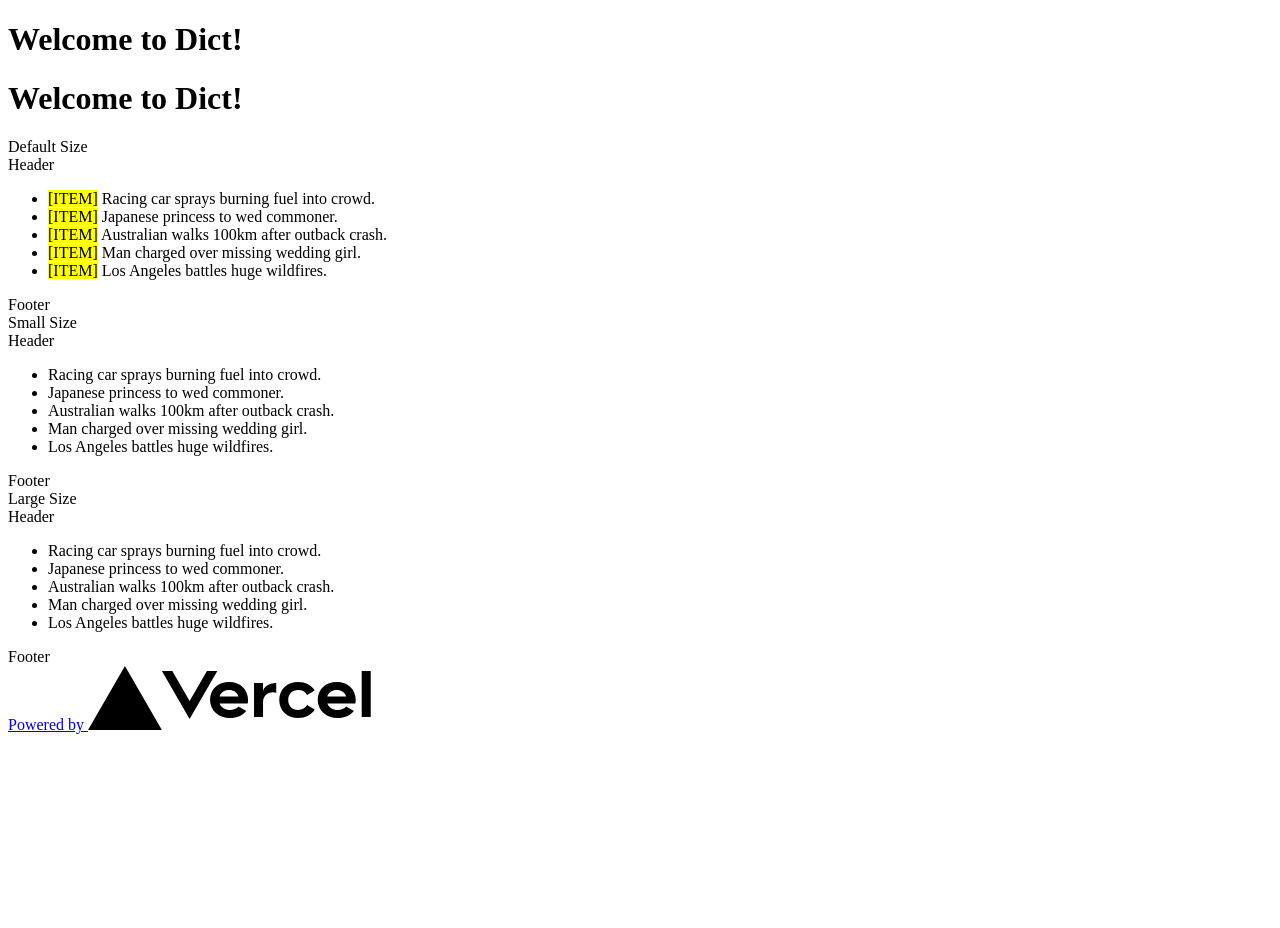
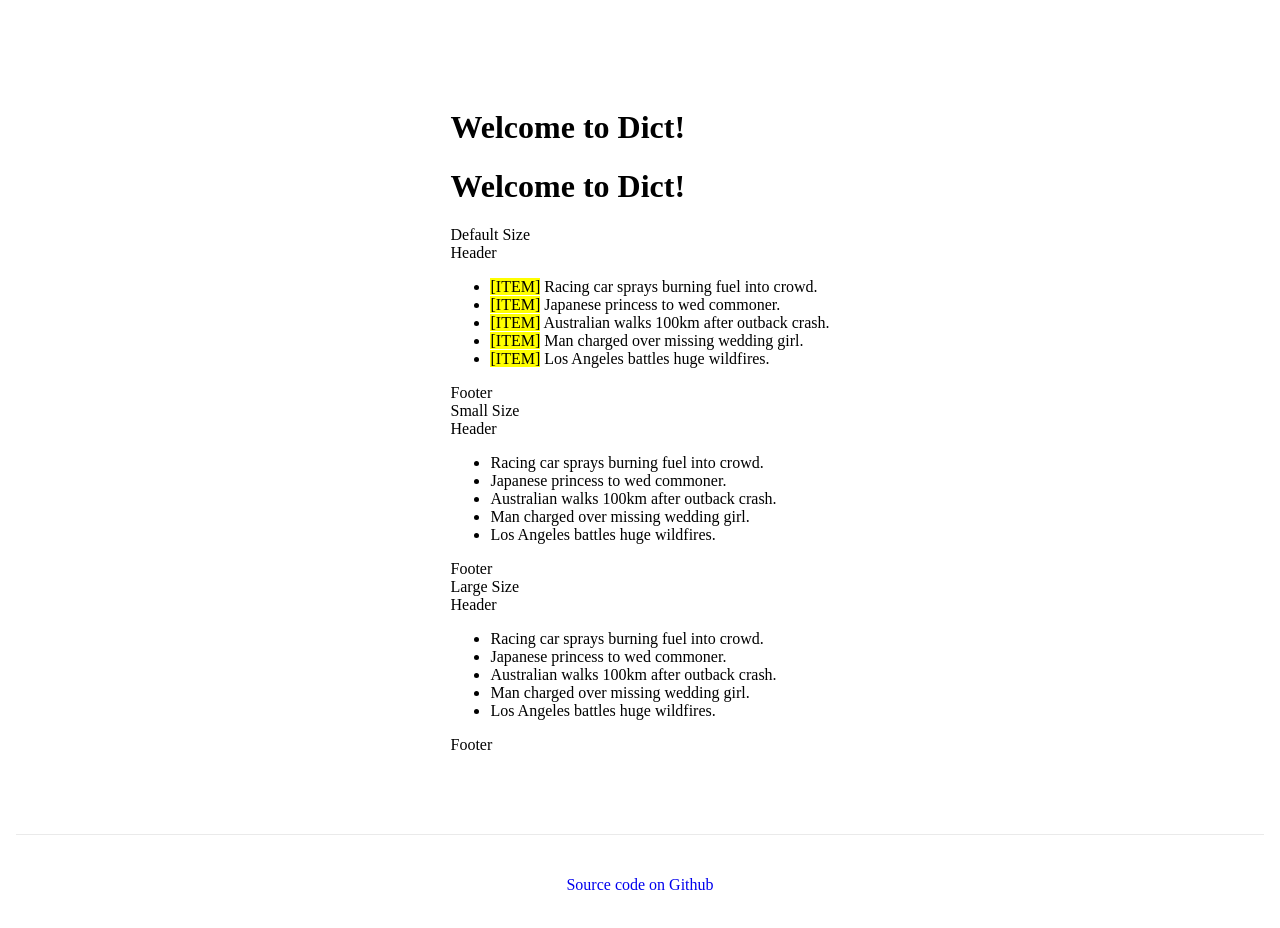
Before and after one commit to thinktwice13/dict, a Next.js app: page / in a window 1280 px wide. Shown: the top 928 px of the page. Before the commit the page ends 800 px from the top, so only its background shows below. Built offline with nearby package versions, Linux system fonts and the light colour scheme.

Commit message:
Use styled layout component

```diff
--- a/components/layout/container.js
+++ b/components/layout/container.js
@@ -1,40 +1,62 @@
 import Head from 'next/head';
 // import styles from '../../styles/Home.module.css';
+import styled from 'styled-components';
+
+const StyledContainer = styled.div`
+  min-height: 100vh;
+  padding: 0 0.5rem;
+  display: flex;
+  flex-direction: column;
+  justify-content: center;
+  align-items: center;
+`;
+
+const Main = styled.div`
+  padding: 5rem 0;
+  flex: 1;
+  display: flex;
+  flex-direction: column;
+  justify-content: center;
+  align-items: center;
+`;
+
+const Footer = styled.div`
+  width: 100%;
+  height: 100px;
+  border-top: 1px solid #eaeaea;
+  display: flex;
+  justify-content: center;
+  align-items: center;
+`;
+
+const FooterAnchor = styled.a`
+  display: flex;
+  justify-content: center;
+  align-items: center;
+  text-decoration: none;
+`;
 
 // eslint-disable-next-line
 const Conttainer = ({ children }) => {
   return (
-    <div
-    // className={styles.container}
-    >
+    <StyledContainer>
       <Head>
         <title>Dict App</title>
         <link rel="icon" href="/favicon.ico" />
       </Head>
 
-      <main
-      // className={styles.main}
-      >
-        {children}
-      </main>
+      <Main>{children}</Main>
 
-      <footer
-      // className={styles.footer}
-      >
-        <a
-          href="https://vercel.com?utm_source=create-next-app&utm_medium=default-template&utm_campaign=create-next-app"
+      <Footer>
+        <FooterAnchor
+          href="https://github.com/thinktwice13/dict"
           target="_blank"
           rel="noopener noreferrer"
         >
-          Powered by{' '}
-          <img
-            src="/vercel.svg"
-            alt="Vercel Logo"
-            // className={styles.logo}
-          />
-        </a>
-      </footer>
-    </div>
+          Source code on Github
+        </FooterAnchor>
+      </Footer>
+    </StyledContainer>
   );
 };
 
--- a/styles/Home.module.css
+++ b/styles/Home.module.css
@@ -1,4 +1,4 @@
-.container {
+/* .container {
   min-height: 100vh;
   padding: 0 0.5rem;
   display: flex;
@@ -14,18 +14,18 @@
   flex-direction: column;
   justify-content: center;
   align-items: center;
-}
+} */
 
-.footer {
+/* .footer {
   width: 100%;
   height: 100px;
   border-top: 1px solid #eaeaea;
   display: flex;
   justify-content: center;
   align-items: center;
-}
+} */
 
-.footer img {
+/* .footer img {
   margin-left: 0.5rem;
 }
 
@@ -33,7 +33,7 @@
   display: flex;
   justify-content: center;
   align-items: center;
-}
+} */
 
 .title a {
   color: #0070f3;
@@ -111,9 +111,9 @@
   line-height: 1.5;
 }
 
-.logo {
+/* .logo {
   height: 1em;
-}
+} */
 
 @media (max-width: 600px) {
   .grid {
```
